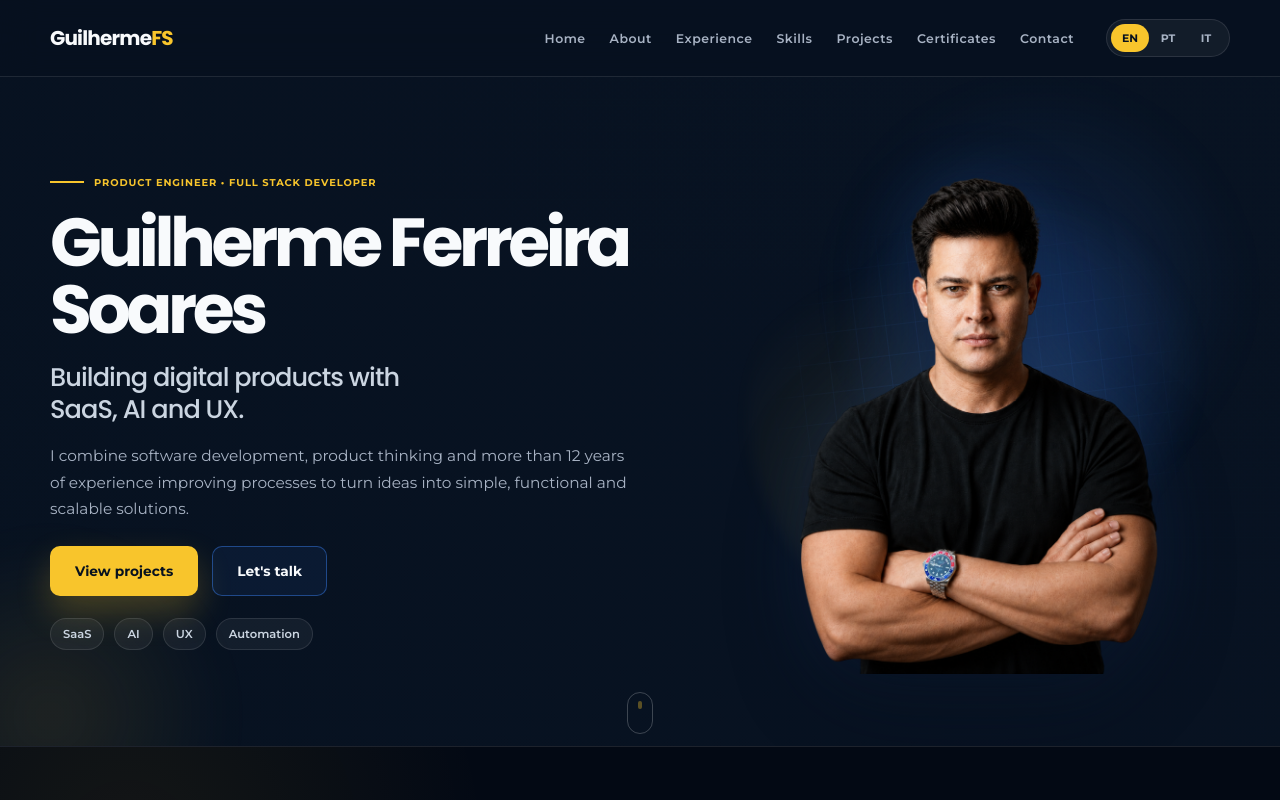
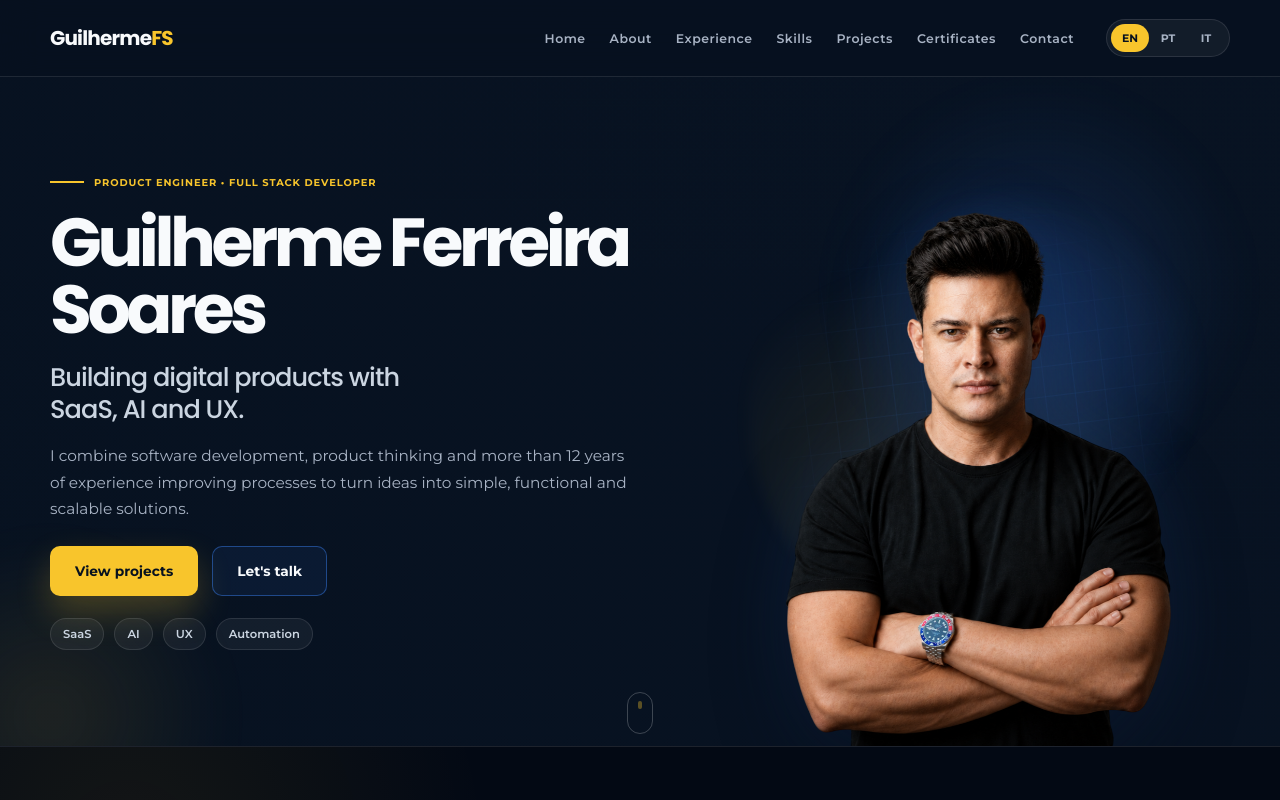
Before and after one commit to fsgui89/portfolio-guilherme-ferreira, a React (Vite) app: page / in a window 1280 px wide. Shown: the top 800 px of the page. Built offline with nearby package versions, Linux system fonts and the light colour scheme.

Commit message:
Refine hero portrait size and baseline alignment

```diff
--- a/src/index.css
+++ b/src/index.css
@@ -1186,7 +1186,9 @@ button {
   }
 
   .hero-portrait {
-    bottom: 20px;
+    bottom: -52px;
+    width: min(560px, 122%);
+    max-height: 590px;
   }
 
   .hero-portrait:hover {
```
